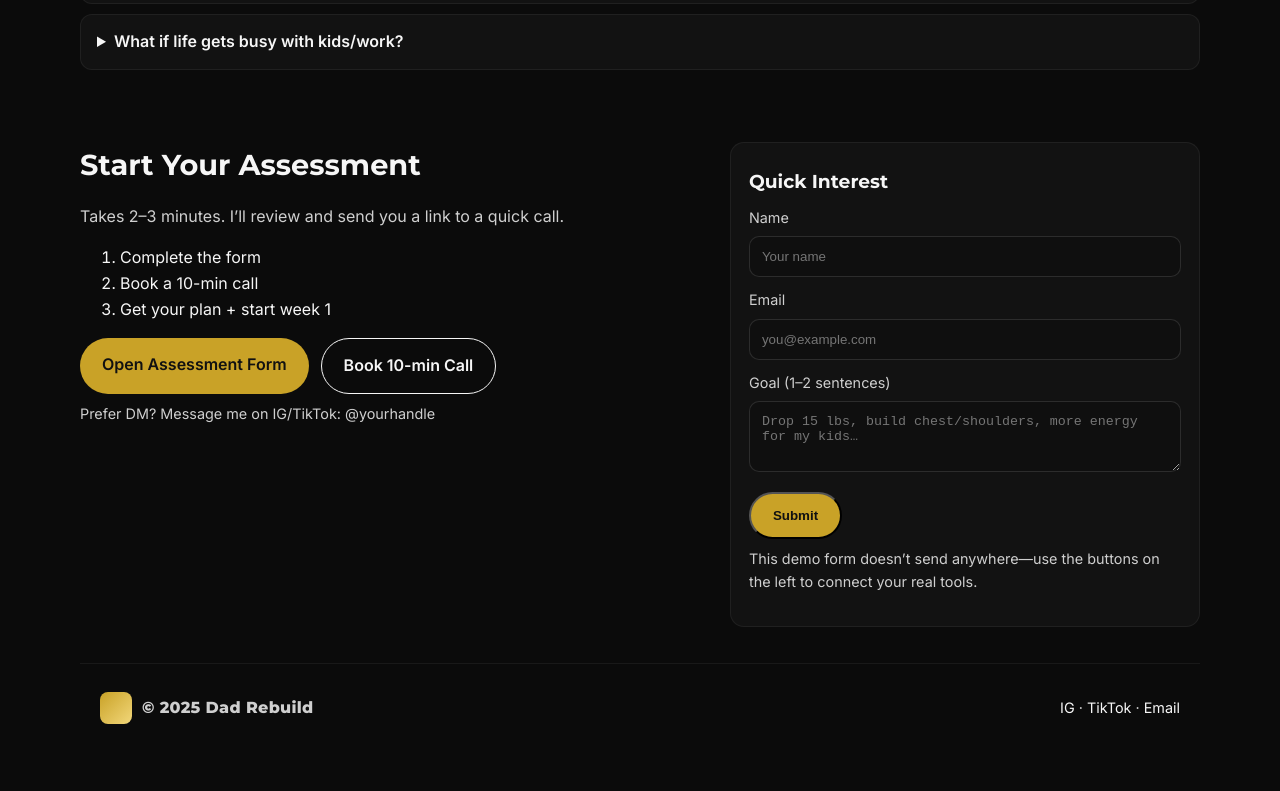
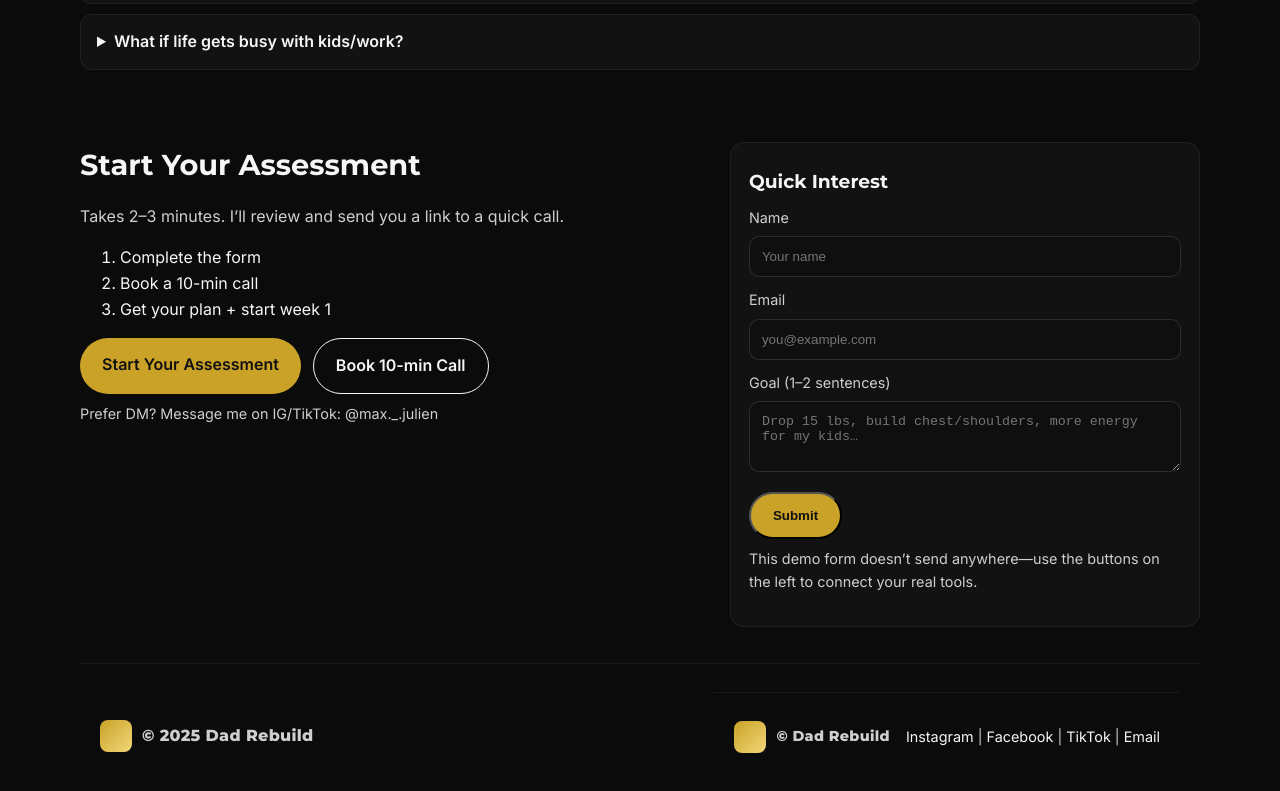
Before and after one commit to knawsgo/my-website-v2, a plain HTML site: page index.html in a window 1280 px wide. Shown: the part 2510-3301 px from the top of the page. Before the commit the page ends 3262 px from the top, so only its background shows below. Drawn offline with Linux system fonts and the light colour scheme.

Commit message:
Initial upload of my website

```diff
--- a/index.html
+++ b/index.html
@@ -253,10 +253,10 @@
       </ol>
       <div class="cta-row">
         <!-- Replace the hrefs below with your real links -->
-        <a class="btn" href="https://forms.gle/your-typeform-or-google-form" target="_blank" rel="noopener">Open Assessment Form</a>
+<a class="btn" href="https://forms.gle/zqNKXEdhWR6UJ5CM9" target="_blank" rel="noopener">Start Your Assessment</a>
         <a class="btn outline" href="https://calendly.com/your-handle/10min" target="_blank" rel="noopener">Book 10-min Call</a>
       </div>
-      <p class="small muted" style="margin-top:8px">Prefer DM? Message me on IG/TikTok: @yourhandle</p>
+      <p class="small muted" style="margin-top:8px">Prefer DM? Message me on IG/TikTok: @max._.julien</p>
     </div>
     <form class="card" aria-label="Quick interest form">
       <h3>Quick Interest</h3>
@@ -278,9 +278,21 @@
         <span class="muted">© <span id="y"></span> Dad Rebuild</span>
       </div>
       <div class="small">
-        <a href="https://instagram.com/yourhandle" target="_blank" rel="noopener">IG</a> ·
-        <a href="https://tiktok.com/@yourhandle" target="_blank" rel="noopener">TikTok</a> ·
-        <a href="mailto:you@example.com">Email</a>
+        <footer class="container">
+  <div class="foot">
+    <div class="brand">
+      <span class="brand-logo" aria-hidden="true"></span>
+      <span class="muted">© <span id="y"></span> Dad Rebuild</span>
+    </div>
+    <div class="small">
+      <a href="https://instagram.com/max._.julien" target="_blank" rel="noopener">Instagram</a> |
+      <a href="https://www.facebook.com/PremoCreese" target="_blank" rel="noopener">Facebook</a> |
+      <a href="https://www.tiktok.com/@marcus.creese" target="_blank" rel="noopener">TikTok</a> |
+      <a href="mailto:marcuscreese4@gmail.com">Email</a>
+    </div>
+  </div>
+</footer>
+
       </div>
     </div>
   </footer>
```
